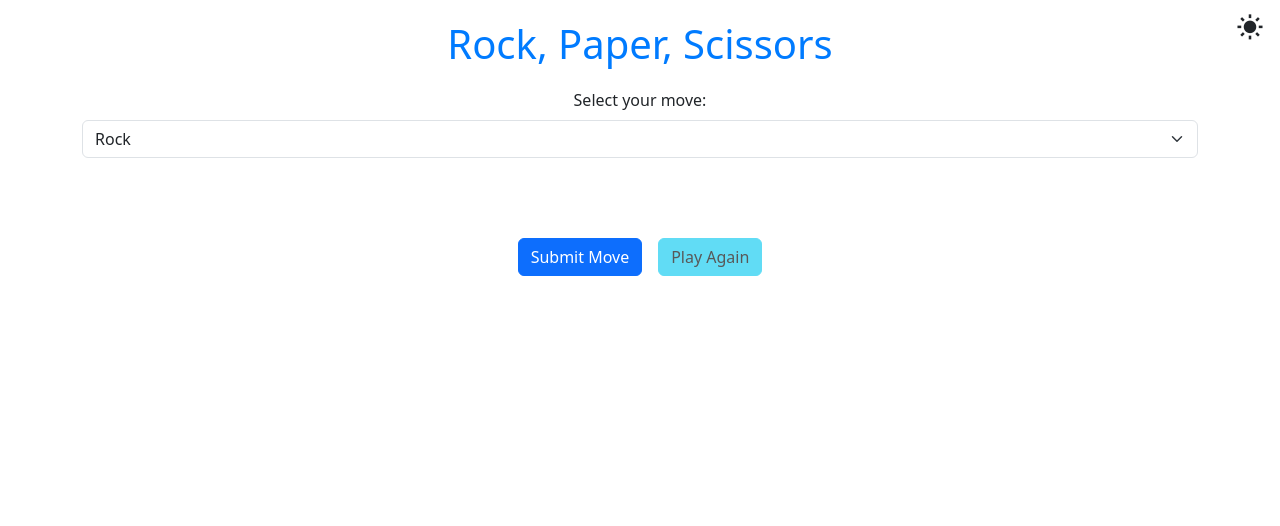
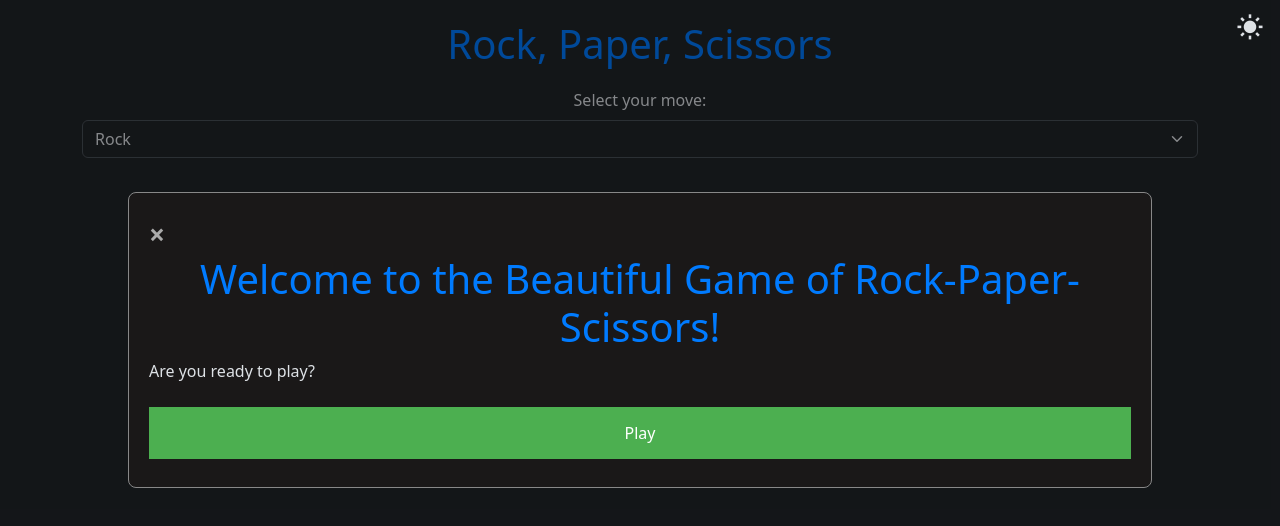
Before and after one commit to EllyBax/Rock-Paper-Scissors-single-player-, a plain HTML site: page index.html in a window 1280 px wide. Drawn offline with nearby package versions, Linux system fonts and the light colour scheme.

Commit message:
Added a welome modal to greet the player

```diff
--- a/index.html
+++ b/index.html
@@ -1,17 +1,89 @@
 <!DOCTYPE html>
 <html lang="en">
   <head>
-  <meta charset="UTF-8">
-  <meta name="viewport" content="width=device-width, initial-scale=1.0">
+    <meta charset="UTF-8" />
+    <meta name="viewport" content="width=device-width, initial-scale=1.0" />
     <title>Rock, Paper, Scissors</title>
-  <link href="https://cdn.jsdelivr.net/npm/bootstrap@5.3.2/dist/css/bootstrap.min.css" rel="stylesheet">
-  <link rel="stylesheet" href="style.css">
-  <link href='https://unpkg.com/boxicons@2.1.4/css/boxicons.min.css' rel='stylesheet'>
+    <link
+      href="https://cdn.jsdelivr.net/npm/bootstrap@5.3.2/dist/css/bootstrap.min.css"
+      rel="stylesheet"
+    />
+    <link rel="stylesheet" href="style.css" />
+    <link
+      href="https://unpkg.com/boxicons@2.1.4/css/boxicons.min.css"
+      rel="stylesheet"
+    />
+
+    <style>
+      /* The Modal (background) */
+      .modal {
+        display: none; /* Hidden by default */
+        position: fixed; /* Stay in place */
+        z-index: 1; /* Sit on top */
+        left: 0;
+        top: 0;
+        width: 100%; /* Full width */
+        height: 100%; /* Full height */
+        overflow: auto; /* Enable scroll if needed */
+        background-color: rgb(0, 0, 0); /* Fallback color */
+        background-color: rgba(0, 0, 0, 0.4); /* Black w/ opacity */
+      }
+
+      /* Modal Content/Box */
+      .modal-content {
+        background-color: #1a1818;
+        margin: 15% auto; /* 15% from the top and centered */
+        padding: 20px;
+        border: 1px solid #888;
+        width: 80%; /* Could be more or less, depending on screen size */
+      }
+
+      /* The Close Button */
+      .close {
+        color: #aaa;
+        float: right;
+        font-size: 28px;
+        font-weight: bold;
+      }
+
+      .close:hover,
+      .close:focus {
+        color: black;
+        text-decoration: none;
+        cursor: pointer;
+      }
+
+      /* Show the modal when the user clicks on the button */
+      #playButton {
+        background-color: #4caf50;
+        color: white;
+        padding: 14px 20px;
+        margin: 8px 0;
+        border: none;
+        cursor: pointer;
+        width: 100%;
+      }
+
+      #playButton:hover {
+        opacity: 0.8;
+      }
+    </style>
   </head>
   <body>
+    <!-- The Modal -->
+    <div id="welcomeModal" class="modal">
+      <!-- Modal content -->
+      <div class="modal-content">
+        <span class="close">&times;</span>
+        <h1>Welcome to the Beautiful Game of Rock-Paper-Scissors!</h1>
+        <p>Are you ready to play?</p>
+        <button id="playButton">Play</button>
+      </div>
+    </div>
+
     <div class="container">
       <div class="theme-switch">
-  <input type="checkbox" id="themeSwitch" onchange="changeTheme()">
+        <input type="checkbox" id="themeSwitch" onchange="changeTheme()" />
         <label for="themeSwitch">
           <i class="bx bxs-moon" id="moonIcon"></i>
           <i class="bx bxs-sun" id="sunIcon"></i>
@@ -26,19 +98,53 @@
           <option value="scissors">Scissors</option>
         </select>
         <div class="container mt-2 text-start">
-        <span id="player"></span><br>
+          <span id="player"></span><br />
           <span id="computer"></span>
         </div>
         <div class="container my-3 text-center h2" id="result"></div>
         <div class="flex space-between">
-        <button id="submit" class="btn btn-primary mt-3 mx-2">Submit Move</button>
-        <button id="playAgain" class="btn btn-info disabled mt-3 mx-2">Play Again</button>
+          <button id="submit" class="btn btn-primary mt-3 mx-2">
+            Submit Move
+          </button>
+          <button id="playAgain" class="btn btn-info disabled mt-3 mx-2">
+            Play Again
+          </button>
         </div>
       </form>
     </div>
 
-
     <script src="/index.js"></script>
     <script src="https://cdn.jsdelivr.net/npm/bootstrap@5.3.2/dist/js/bootstrap.bundle.min.js"></script>
+    <script>
+      // Get the modal
+      var modal = document.getElementById("welcomeModal");
+
+      // Get the <span> element that closes the modal
+      var span = document.getElementsByClassName("close")[0];
+
+      // When the user clicks on <span> (x), close the modal
+      span.onclick = function () {
+        modal.style.display = "none";
+      };
+
+      // When the user clicks anywhere outside of the modal, close it
+      window.onclick = function (event) {
+        if (event.target == modal) {
+          modal.style.display = "none";
+        }
+      };
+
+      // Show the modal when the page loads
+      window.onload = function () {
+        modal.style.display = "block";
+      };
+
+      // Handle the "Play" button click
+      document.getElementById("playButton").onclick = function () {
+        // Here you can add the logic to start the game
+        console.log("Game started!");
+        modal.style.display = "none"; // Close the modal
+      };
+    </script>
   </body>
 </html>
--- a/index.js
+++ b/index.js
@@ -3,7 +3,7 @@ const result = document.getElementById("result");
 const player = document.getElementById("player");
 const computer = document.getElementById("computer");
 const replay = document.getElementById("playAgain");
-const moves = ['rock', 'paper', 'scissors'];
+const moves = ["rock", "paper", "scissors"];
 const html = document.querySelector("html");
 
 function hello(event) {
@@ -12,11 +12,11 @@ function hello(event) {
   console.log(playerChoice);
   const computerChoice = moves[Math.floor(Math.random() * moves.length)];
   console.log(computerChoice);
-    player.innerText = "You chose " + playerChoice
+  player.innerText = "You chose " + playerChoice;
   computer.innerText += "The Computer chose " + computerChoice;
 
   // Set a timeout to call determineWinner after 1000 milliseconds (1 seconds)
-    setTimeout(function() {
+  setTimeout(function () {
     const result = determineWinner(playerChoice, computerChoice);
   }, 1000);
 }
@@ -28,9 +28,9 @@ function determineWinner(playerChoice, computerChoice) {
     message = "It's a tie! ☺️";
     color = "orange"; // You can set a different color for ties.
   } else if (
-        (playerChoice === 'rock' && computerChoice === 'scissors') ||
-        (playerChoice === 'paper' && computerChoice === 'rock') ||
-        (playerChoice === 'scissors' && computerChoice === 'paper')
+    (playerChoice === "rock" && computerChoice === "scissors") ||
+    (playerChoice === "paper" && computerChoice === "rock") ||
+    (playerChoice === "scissors" && computerChoice === "paper")
   ) {
     message = "You win! 🥳";
     color = "green";
@@ -41,8 +41,8 @@ function determineWinner(playerChoice, computerChoice) {
   console.log(message);
   result.style.color = color;
   result.innerHTML = message;
-    replay.classList.remove('disabled');
-    submit.classList.add('disabled');
+  replay.classList.remove("disabled");
+  submit.classList.add("disabled");
 }
 
 submit.onclick = hello;
@@ -51,21 +51,25 @@ replay.onclick = function (event) {
   player.innerText = "";
   computer.innerText = "";
   result.innerText = "";
-    replay.classList.add('disabled');
-    submit.classList.remove('disabled');
+  replay.classList.add("disabled");
+  submit.classList.remove("disabled");
 };
 
+//initial state
+
+const htmlElement = document.querySelector("html");
+const themeSwitch = document.getElementById("themeSwitch");
+const moonIcon = document.getElementById("moonIcon");
+const sunIcon = document.getElementById("sunIcon");
+htmlElement.setAttribute("data-bs-theme", "dark");
+moonIcon.style.color = "yellow";
+
 function changeTheme() {
-    const htmlElement = document.querySelector('html');
-    const themeSwitch = document.getElementById('themeSwitch');
-    const moonIcon = document.getElementById('moonIcon');
-    const sunIcon = document.getElementById('sunIcon');
-
   if (themeSwitch.checked) {
-        htmlElement.setAttribute('data-bs-theme', 'dark');
-        moonIcon.style.color = 'yellow'; // Adjust icon color when dark theme
+    htmlElement.setAttribute("data-bs-theme", "dark");
+    moonIcon.style.color = "yellow"; // Adjust icon color when dark theme
   } else {
-        htmlElement.removeAttribute('data-bs-theme');
-        sunIcon.style.color = 'black'; // Adjust icon color when light theme
+    htmlElement.removeAttribute("data-bs-theme");
+    sunIcon.style.color = "black"; // Adjust icon color when light theme
   }
 }
```
Lines whose indentation alone changed are shown as unchanged.
